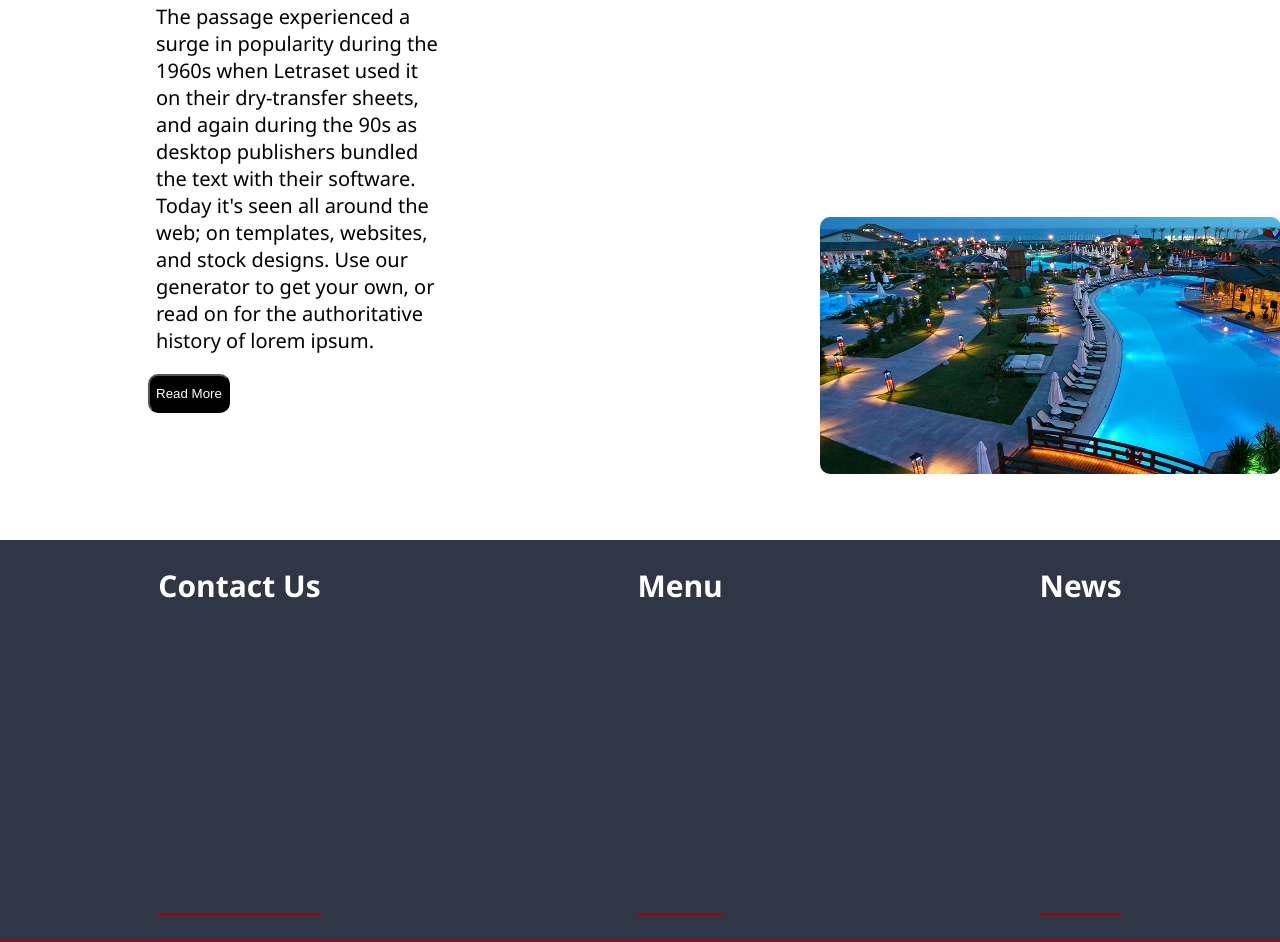
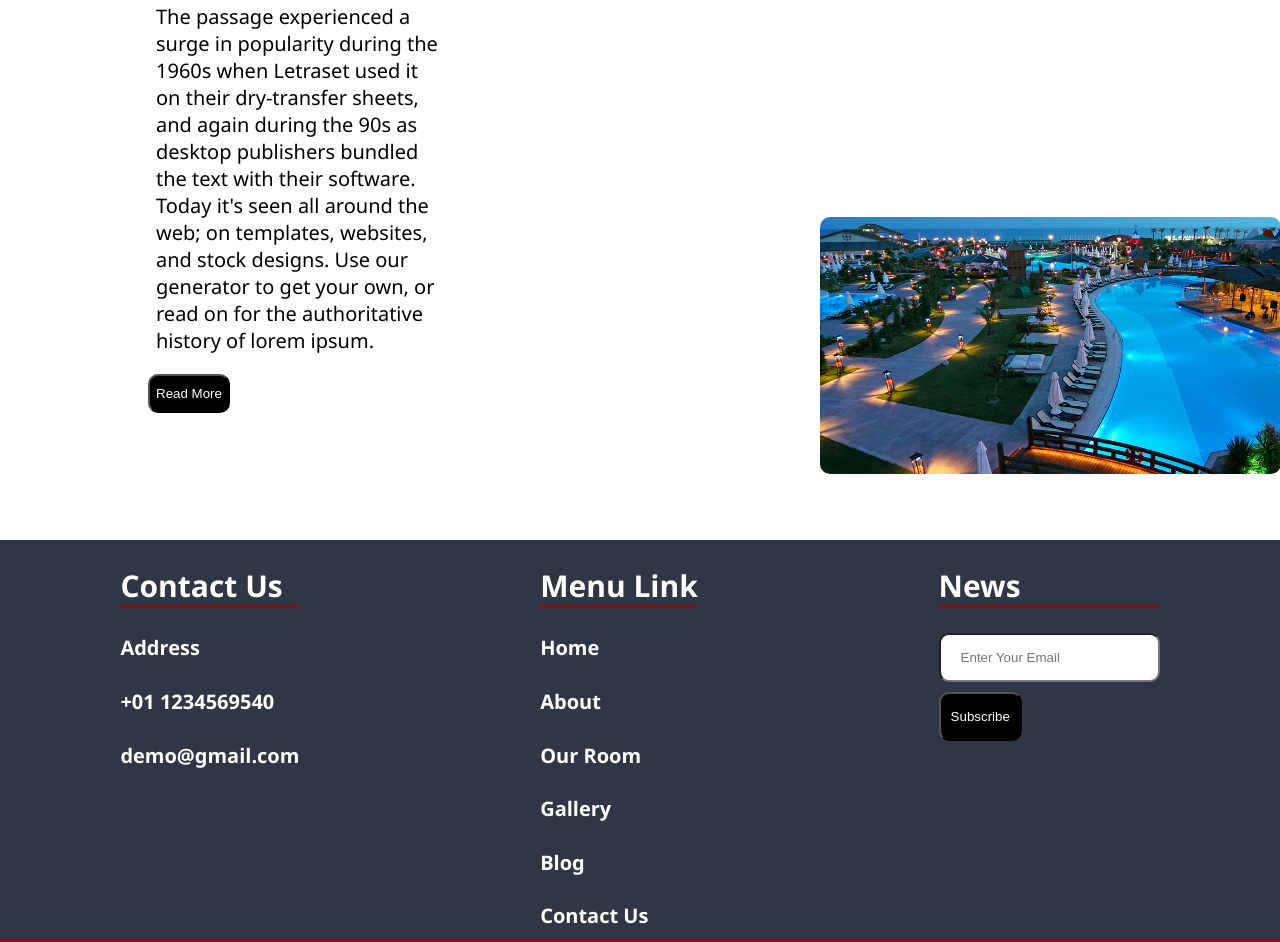
Before and after one commit to FluWave/otel, a plain HTML site: page about.html in a window 1280 px wide. Shown: the part 255-1197 px from the top of the page. Drawn offline with nearby package versions, Linux system fonts and the light colour scheme.

Commit message:
updatelast

```diff
--- a/about.html
+++ b/about.html
@@ -45,11 +45,30 @@
 
 
     <section class="footer-container">
-        <footer class="ftr">
-            <h2>Contact Us</h2>
-            <h2>Menu</h2>
-            <h2>News</h2>
-        </footer>
+      <footer class="ftr">
+        <div class="ftrAbout">
+          <h2>Contact Us</h2>
+            <h4>Address</h4>
+            <h4>+01 1234569540</h4>
+            <h4>demo@gmail.com</h4>
+        </div>
+        <div class="ftrMenu" style="text-decoration: none; color: white;">
+          <h2>Menu Link</h2>
+            <h4><a href="index.html">Home</a></h4>
+            <h4><a href="about.html">About</a></h4>
+            <h4><a href="our-room.html">Our Room</a></h4>
+            <h4><a href="gallery.html">Gallery</a></h4>
+            <h4><a href="blog.html">Blog</a></h4>
+            <h4><a href="contact.html">Contact Us</a></h4>
+        </div>
+        <div class="ftrNew">
+          <h2>News</h2>
+          <form>
+            <input type="email" placeholder="Enter Your Email">
+          </form>
+          <button>Subscribe</button>
+        </div>
+      </footer>
     </section>
 
     <script src="app.js"></script>
--- a/style.css
+++ b/style.css
@@ -339,6 +339,34 @@ justify-content: space-around;
     border-bottom: 2px solid rgb(167, 0, 0);
 }
 
+.footer-container .ftrMenu a{
+    text-decoration: none;
+    color: white;
+    padding-bottom: 5px;
+}
+
+.footer-container .ftrMenu a:hover{
+    color: rgb(226, 2, 2);
+}
+
+.footer-container .ftrNew input{
+    border-radius: 10px;
+    padding: 15px 20px;
+}
+
+.footer-container .ftrNew button{
+    background-color: black;
+    color: white;
+    margin-top: 10px;
+    padding: 15px 10px;
+    border-radius: 10px;
+    cursor: pointer;
+}
+
+.footer-container .ftrNew button:hover{
+    background-color: #bb0000;
+}
+
 @media (max-width: 991px) {
 
 
```
Also changed, not shown: blog.html (+69 -19 lines), contact.html (+61 -11 lines), gallery.html (+28 -14 lines), index.html (+60 -23 lines), our-room.html (+25 -10 lines).
